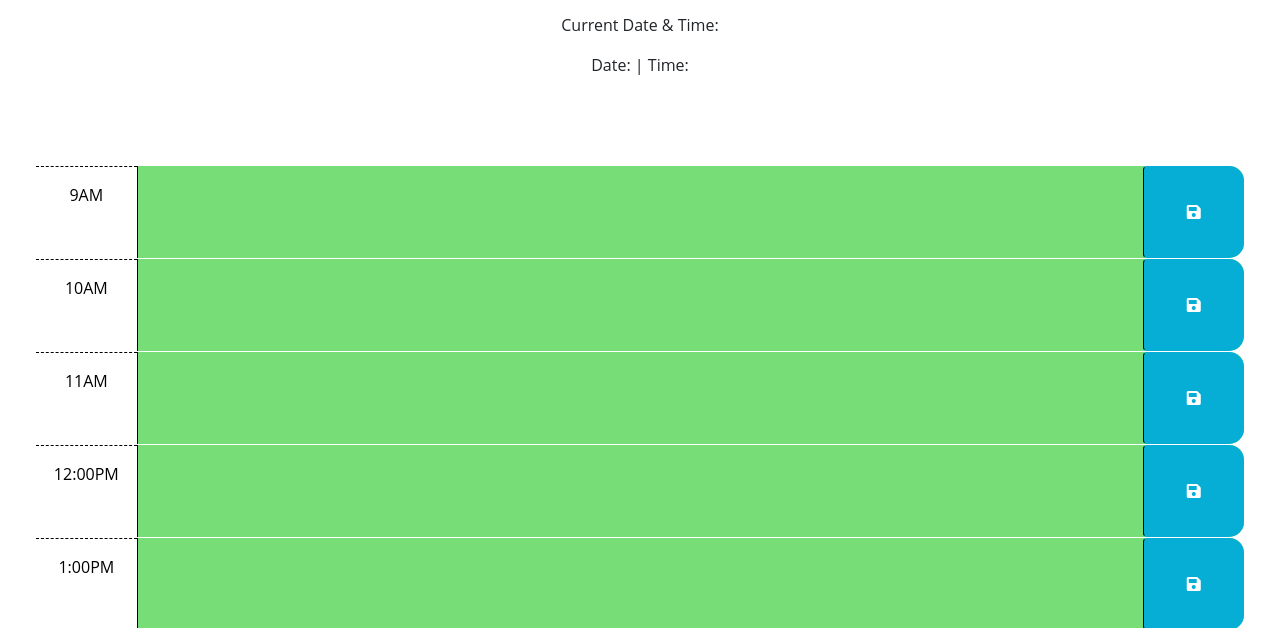
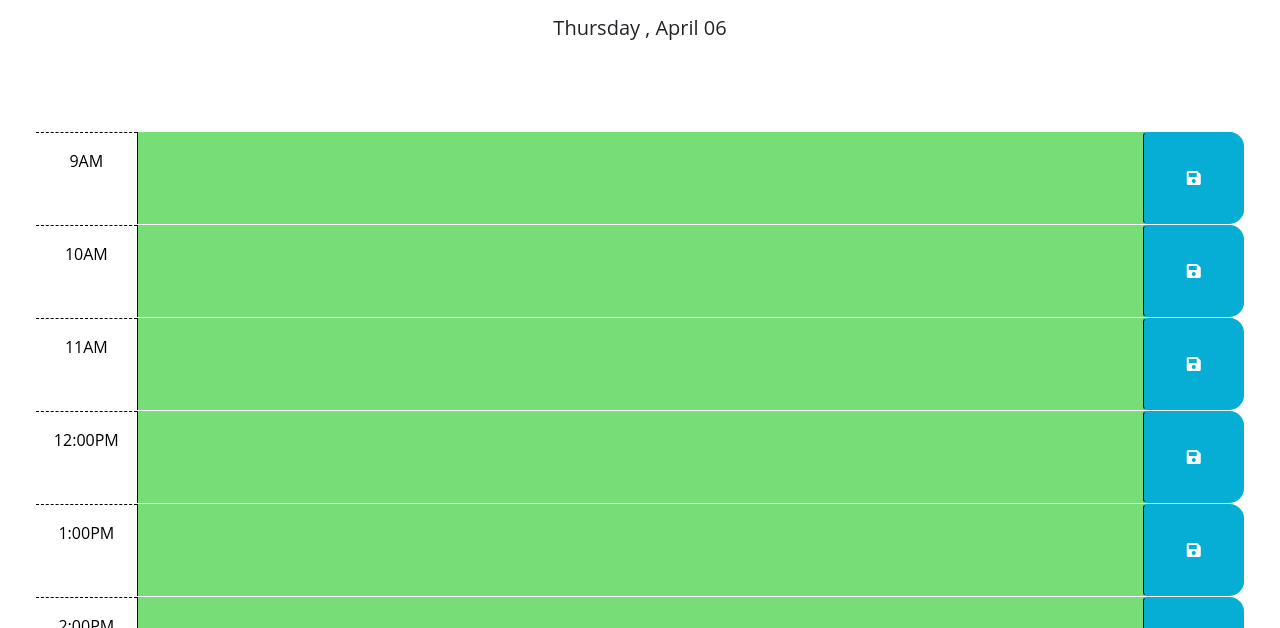
Before and after one commit to aarticontractor/work-day-scheduler, a plain HTML site: page Develop/index.html in a window 1280 px wide. Shown: the part 166-794 px from the top of the page. Drawn offline with nearby package versions, Linux system fonts and the light colour scheme.

Commit message:
added current day, month, and date in header

```diff
--- a/Develop/index.html
+++ b/Develop/index.html
@@ -29,8 +29,14 @@
       <h1 class="display-3">Work Day Scheduler</h1>
       <p class="lead">A simple calendar app for scheduling your work day</p>
       <p id="currentDay" class="lead"></p>
-      <p>Current Date & Time:</p>
-      <p>Date: <span id="date"></span> | Time: <span id="time"></span></p>
+      <p class="date-style">
+        <span id="day"></span>
+        <span>, </span>
+        <span id="month"></span>
+        <span> </span>
+        <span id="date"></span>
+      </p>
+
     </header>
     <div class="container-fluid px-5">
       <!-- Use class for "past", "present", and "future" to apply styles to the
--- a/Develop/script.js
+++ b/Develop/script.js
@@ -40,4 +40,27 @@ $(function () {
   // attribute of each time-block be used to do this?
   //
   // TODO: Add code to display the current date in the header of the page.
+
+  function setTime() {
+    // Get the current day of the week in human readable format (Monday-Sunday)
+    const currentDayOfWeek = dayjs().format('dddd');
+
+    // Get the current month in human readable format (January-December)
+    const currentMonth = dayjs().format('MMMM');
+
+    // Get the current date (1-31)
+    const currentDate = dayjs().format('DD');
+
+    const dayElement = $('#day');
+    const monthElement = $('#month');
+    const dateElement = $('#date')
+
+    dayElement.text(currentDayOfWeek);
+    monthElement.text(currentMonth);
+    dateElement.text(currentDate);
+
+  }
+
+  setTime();
+
 });
--- a/Develop/style.css
+++ b/Develop/style.css
@@ -62,3 +62,7 @@ textarea {
   font-size: 20px;
   transition: all 0.3s ease-in-out;
 }
+
+.date-style {
+  font-size: 20px;
+}
```
